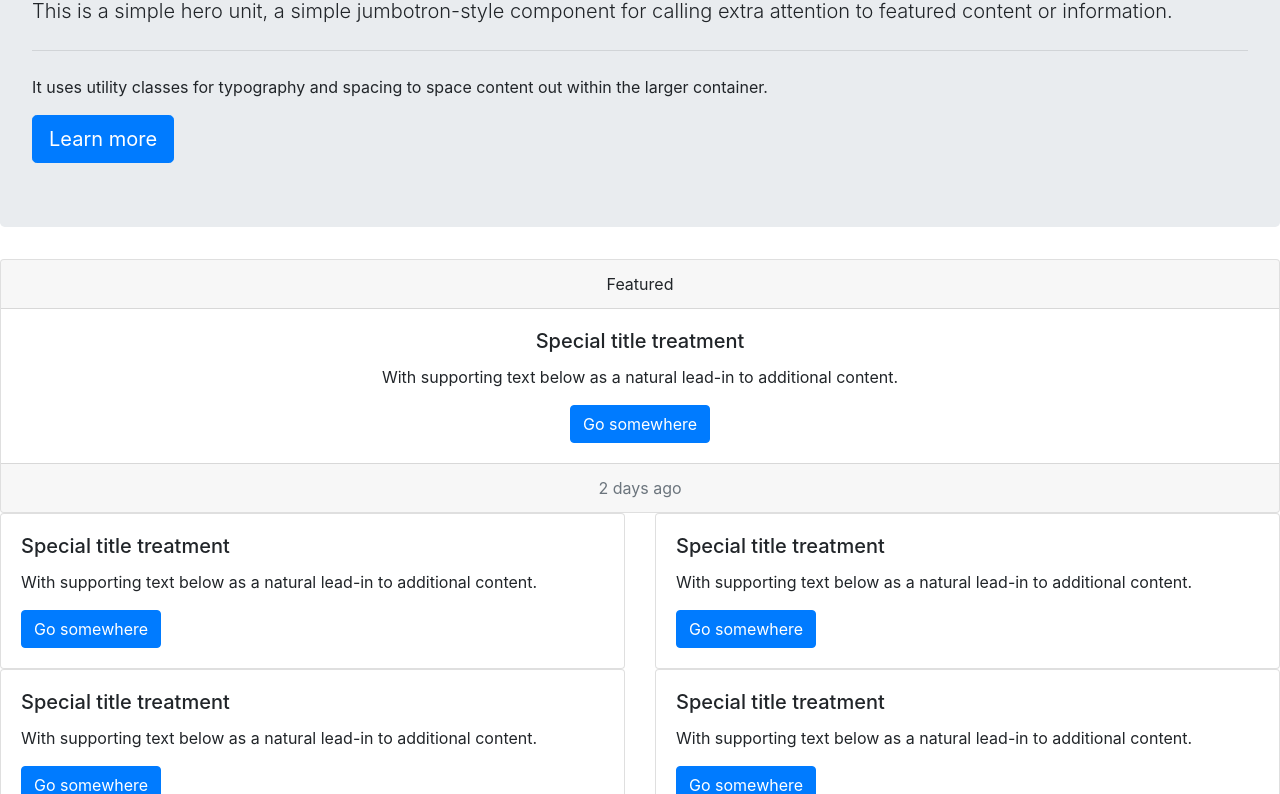
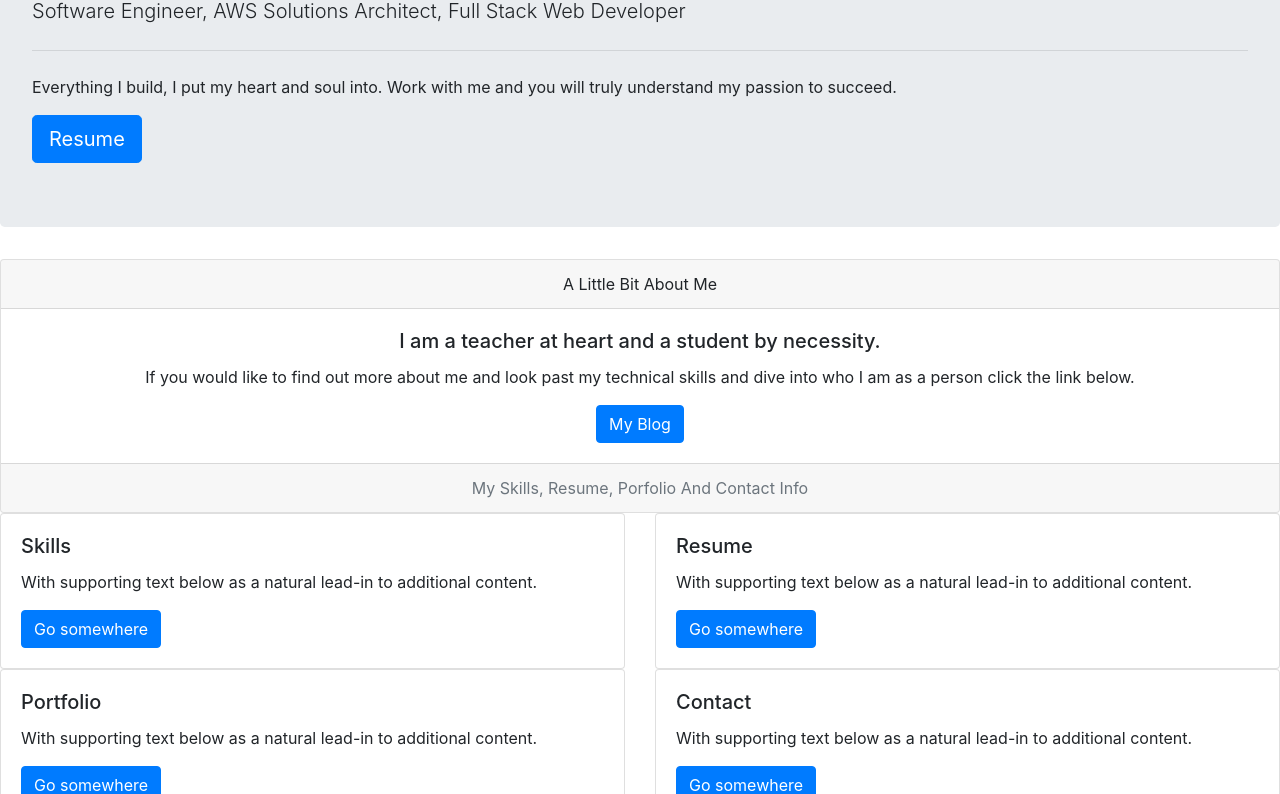
Before and after one commit to Jaywomack/portfolio, a plain HTML site: page index.html in a window 1280 px wide. Shown: the part 199-993 px from the top of the page. Drawn offline with nearby package versions, Linux system fonts and the light colour scheme.

Commit message:
Added styles to the navbar and began inserting text into the document.

```diff
--- a/index.html
+++ b/index.html
@@ -30,13 +30,13 @@
             <a class="navbar-brand" href="#">Jared-Womack</a>
             <ul class="navbar-nav mr-auto mt-2 mt-lg-0">
                 <li class="nav-item active">
-                    <a class="nav-link" href="#">Home <span class="sr-only">(current)</span></a>
+                    <a class="nav-link" href="index.html">Home <span class="sr-only">(current)</span></a>
                 </li>
                 <li class="nav-item">
                     <a class="nav-link" href="#">Portfolio</a>
                 </li>
                 <li class="nav-item">
-                        <a class="nav-link" href="#">Contact</a>
+                    <a class="nav-link" href="#">Contact</a>
                 </li>
             </ul>
 
@@ -44,12 +44,12 @@
     </nav>
     <!-- Jumbotron -->
     <div class="jumbotron">
-        <h1 class="display-4">Hello, world!</h1>
-        <p class="lead">This is a simple hero unit, a simple jumbotron-style component for calling extra attention to
-            featured content or information.</p>
+        <h1 class="display-4">Jared-Womack</h1>
+        <p class="lead">Software Engineer, AWS Solutions Architect, Full Stack Web Developer</p>
         <hr class="my-4">
-        <p>It uses utility classes for typography and spacing to space content out within the larger container.</p>
-        <a class="btn btn-primary btn-lg" href="#" role="button">Learn more</a>
+        <p>Everything I build, I put my heart and soul into. Work with me and you will truly understand my passion to
+            succeed. </p>
+        <a class="btn btn-primary btn-lg" href="#" role="button">Resume</a>
     </div>
 
     <!-- Cards that link to projects, about-me, and contact
@@ -57,15 +57,16 @@
     <!-- Horizontal card -->
     <div class="card text-center">
         <div class="card-header">
-            Featured
+            A Little Bit About Me
         </div>
         <div class="card-body">
-            <h5 class="card-title">Special title treatment</h5>
-            <p class="card-text">With supporting text below as a natural lead-in to additional content.</p>
-            <a href="#" class="btn btn-primary">Go somewhere</a>
+            <h5 class="card-title">I am a teacher at heart and a student by necessity.</h5>
+            <p class="card-text">If you would like to find out more about me and look past my technical skills and dive
+                into who I am as a person click the link below.</p>
+            <a href="#" class="btn btn-primary">My Blog</a>
         </div>
         <div class="card-footer text-muted">
-            2 days ago
+            My Skills, Resume, Porfolio And Contact Info
         </div>
     </div>
     <!-- four cards in a row -->
@@ -73,7 +74,7 @@
         <div class="col-sm-6">
             <div class="card">
                 <div class="card-body">
-                    <h5 class="card-title">Special title treatment</h5>
+                    <h5 class="card-title">Skills</h5>
                     <p class="card-text">With supporting text below as a natural lead-in to additional content.</p>
                     <a href="#" class="btn btn-primary">Go somewhere</a>
                 </div>
@@ -82,7 +83,7 @@
         <div class="col-sm-6">
             <div class="card">
                 <div class="card-body">
-                    <h5 class="card-title">Special title treatment</h5>
+                    <h5 class="card-title">Resume</h5>
                     <p class="card-text">With supporting text below as a natural lead-in to additional content.</p>
                     <a href="#" class="btn btn-primary">Go somewhere</a>
                 </div>
@@ -93,7 +94,7 @@
         <div class="col-sm-6">
             <div class="card">
                 <div class="card-body">
-                    <h5 class="card-title">Special title treatment</h5>
+                    <h5 class="card-title">Portfolio</h5>
                     <p class="card-text">With supporting text below as a natural lead-in to additional content.</p>
                     <a href="#" class="btn btn-primary">Go somewhere</a>
                 </div>
@@ -102,7 +103,7 @@
         <div class="col-sm-6">
             <div class="card">
                 <div class="card-body">
-                    <h5 class="card-title">Special title treatment</h5>
+                    <h5 class="card-title">Contact</h5>
                     <p class="card-text">With supporting text below as a natural lead-in to additional content.</p>
                     <a href="#" class="btn btn-primary">Go somewhere</a>
                 </div>
@@ -111,7 +112,17 @@
     </div>
     <!-- Article About me content -->
     <article>
-        Lorem ipsum dolor sit amet consectetur adipisicing elit. Minus minima dolorum explicabo cupiditate consectetur maxime eveniet aliquam aut animi obcaecati quo, ab, corporis odio? Cumque quo dolores alias dolore asperiores eligendi et quod obcaecati beatae deleniti, temporibus, delectus rerum quam dolorem aspernatur veritatis libero ullam vel veniam facilis natus inventore ea! Veritatis saepe voluptate sunt corporis fugit laudantium maxime quia sequi aperiam nesciunt assumenda laborum cupiditate facere nam quos, ipsam repudiandae excepturi, reprehenderit deserunt atque? Delectus qui quas ipsa doloremque sunt, aliquid quis, nihil aliquam eos iure quam accusantium esse adipisci dignissimos numquam? Porro ipsa labore dolore nemo voluptatem quis cupiditate, eum repellendus pariatur dignissimos. Magni dicta molestias deleniti et accusantium dolore eum iusto laboriosam labore quo, nobis ducimus, rerum ad quis fuga a repudiandae eos doloribus nemo reiciendis dolorem, eaque tenetur tempore aperiam. Quas sapiente quia eveniet in, veniam natus unde? Itaque sed asperiores eum id saepe. Corrupti, voluptatum.
+        Lorem ipsum dolor sit amet consectetur adipisicing elit. Minus minima dolorum explicabo cupiditate consectetur
+        maxime eveniet aliquam aut animi obcaecati quo, ab, corporis odio? Cumque quo dolores alias dolore asperiores
+        eligendi et quod obcaecati beatae deleniti, temporibus, delectus rerum quam dolorem aspernatur veritatis libero
+        ullam vel veniam facilis natus inventore ea! Veritatis saepe voluptate sunt corporis fugit laudantium maxime
+        quia sequi aperiam nesciunt assumenda laborum cupiditate facere nam quos, ipsam repudiandae excepturi,
+        reprehenderit deserunt atque? Delectus qui quas ipsa doloremque sunt, aliquid quis, nihil aliquam eos iure quam
+        accusantium esse adipisci dignissimos numquam? Porro ipsa labore dolore nemo voluptatem quis cupiditate, eum
+        repellendus pariatur dignissimos. Magni dicta molestias deleniti et accusantium dolore eum iusto laboriosam
+        labore quo, nobis ducimus, rerum ad quis fuga a repudiandae eos doloribus nemo reiciendis dolorem, eaque tenetur
+        tempore aperiam. Quas sapiente quia eveniet in, veniam natus unde? Itaque sed asperiores eum id saepe. Corrupti,
+        voluptatum.
     </article>
     <!-- Carousel with cool Cambodia pics -->
     <div class="bd-example">
@@ -123,21 +134,24 @@
             </ol>
             <div class="carousel-inner">
                 <div class="carousel-item active">
-                    <img src="https://images.unsplash.com/photo-1558147886-ff43c48368c8?ixlib=rb-1.2.1&ixid=eyJhcHBfaWQiOjEyMDd9&auto=format&fit=crop&w=400&q=60" class="d-block w-100" alt="...">
+                    <img src="https://images.unsplash.com/photo-1558147886-ff43c48368c8?ixlib=rb-1.2.1&ixid=eyJhcHBfaWQiOjEyMDd9&auto=format&fit=crop&w=400&q=60"
+                        class="d-block w-100" alt="...">
                     <div class="carousel-caption d-none d-md-block">
                         <h5>First slide label</h5>
                         <p>Nulla vitae elit libero, a pharetra augue mollis interdum.</p>
                     </div>
                 </div>
                 <div class="carousel-item">
-                    <img src="https://images.unsplash.com/photo-1558251338-5098973ffeea?ixlib=rb-1.2.1&ixid=eyJhcHBfaWQiOjEyMDd9&auto=format&fit=crop&w=400&q=60" class="d-block w-100" alt="...">
+                    <img src="https://images.unsplash.com/photo-1558251338-5098973ffeea?ixlib=rb-1.2.1&ixid=eyJhcHBfaWQiOjEyMDd9&auto=format&fit=crop&w=400&q=60"
+                        class="d-block w-100" alt="...">
                     <div class="carousel-caption d-none d-md-block">
                         <h5>Second slide label</h5>
                         <p>Lorem ipsum dolor sit amet, consectetur adipiscing elit.</p>
                     </div>
                 </div>
                 <div class="carousel-item">
-                    <img src="https://images.unsplash.com/photo-1558278567-93fc4a554d55?ixlib=rb-1.2.1&ixid=eyJhcHBfaWQiOjEyMDd9&auto=format&fit=crop&w=400&q=60" class="d-block w-100" alt="...">
+                    <img src="https://images.unsplash.com/photo-1558278567-93fc4a554d55?ixlib=rb-1.2.1&ixid=eyJhcHBfaWQiOjEyMDd9&auto=format&fit=crop&w=400&q=60"
+                        class="d-block w-100" alt="...">
                     <div class="carousel-caption d-none d-md-block">
                         <h5>Third slide label</h5>
                         <p>Praesent commodo cursus magna, vel scelerisque nisl consectetur.</p>
--- a/less/navigation.less
+++ b/less/navigation.less
@@ -8,7 +8,7 @@ nav {
             display: flex;
             width: 100%;
             a{
-
+                color: black;
             }
         }
     }
```
Also changed, not shown: css/index.css.
